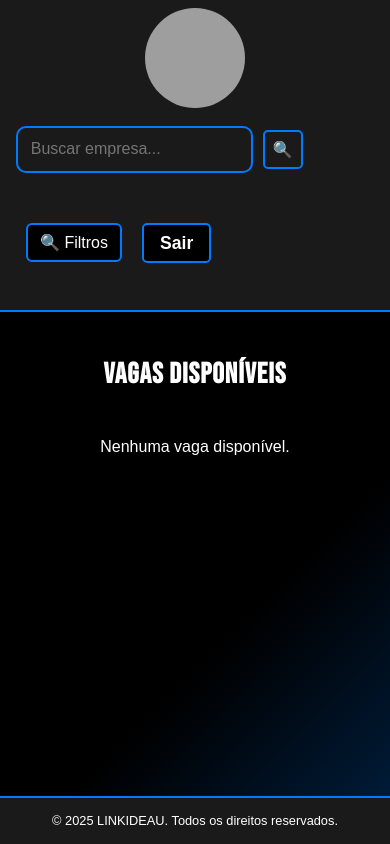
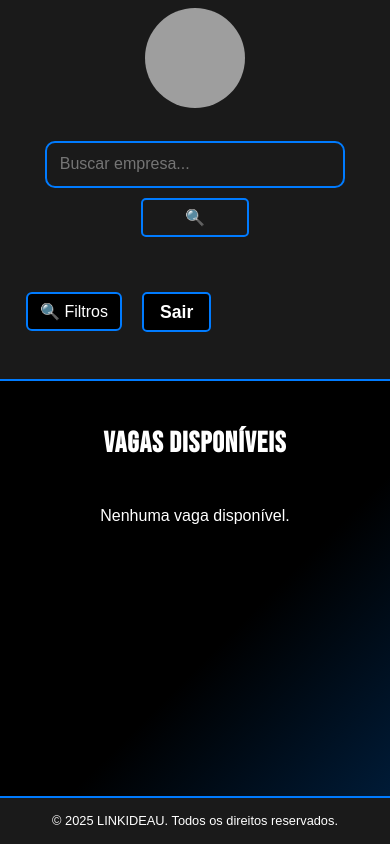
Before and after one commit to HiagoLandin/RH-System, a PHP site: page /feed.php in a window 390 px wide. Run offline with PHP 8.4, Linux system fonts and the light colour scheme; the visitor is signed in with stand-in values (Sample User, id 1); data that the repository does not hold is empty; grey boxes are pictures that could not be loaded.

Commit message:
Update perfil.css

```diff
--- a/perfil.css
+++ b/perfil.css
@@ -540,6 +540,8 @@ footer p {
     box-shadow: 0 0 6px #0056b3;
 }
 
+/* Header para responsidade*/
+
 @media (max-width: 768px) {
   header {
     flex-direction: column;
@@ -561,9 +563,31 @@ footer p {
     width: 100%;
     max-width: 250px;
   }
+
+    .form-pesquisa {
+    flex-direction: column;
+    align-items: center;
+    justify-content: center;
+    width: 100%;
+    margin-top: 10px;
+  }
+
+  .campo-pesquisa {
+    width: 90%;
+    max-width: 300px;
+    margin: 5px 0;
+  }
+  .botao-pesquisa {
+    width: 30%;
+    max-width: 300px;
+    margin: 5px 0;
+  }
 }
 
-.pagina-empresa .detalhes > h4, /* Oculta "Empresa" */
-.pagina-empresa .detalhes > p:not(:nth-of-type(1)) /* Oculta tudo exceto o primeiro <p> (Descrição) */ {
+/* Oculta informações de vagas da página de perfil da empresa*/
+/* Utilizada para deixar a página mais "limpa", deixando apenas a vaga em si na página*/
+
+.pagina-empresa .detalhes > h4,
+.pagina-empresa .detalhes > p:not(:nth-of-type(1)) / {
   display: none;
 }
```
